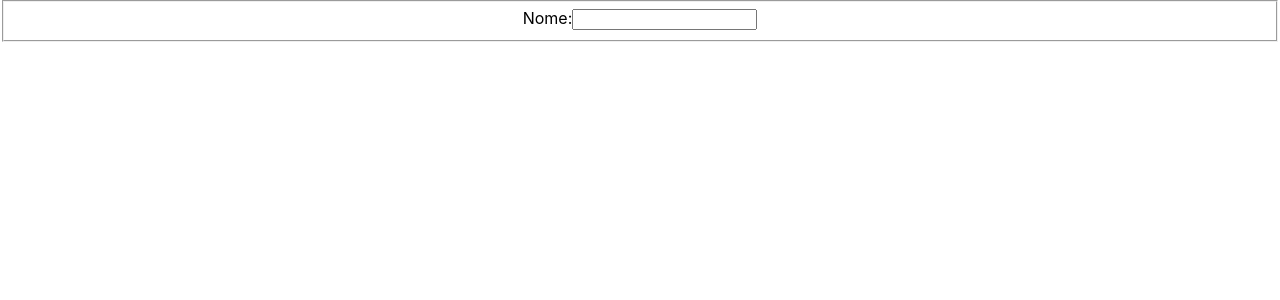
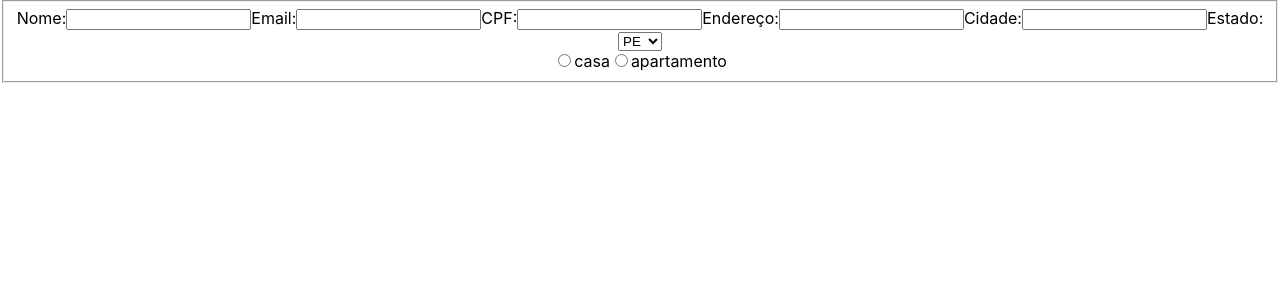
Before and after one commit to haronPrestes/Dojo-12.2, a React (Create React App) app: page / in a window 1280 px wide. Shown: the top 300 px of the page. Built offline with nearby package versions, Linux system fonts and the light colour scheme.

Commit message:
Trocando de pilotos

```diff
--- a/src/App.js
+++ b/src/App.js
@@ -5,10 +5,44 @@ function App() {
     <div className="App">
       <form>
         <fieldset>
-          <label>
+          <label htmlFor="name">
             Nome:
             <input type="text" id="name" name="name" maxLength="40"/>
           </label>
+          <label htmlFor="email">
+            Email:
+            <input type="email" id="email" name="email" maxLength="50" />
+          </label>
+          <label htmlFor="cpf">
+            CPF:
+            <input type="text" id="cpf" name="cpf"  maxLength="11"/>
+          </label>
+          <label htmlFor="address">
+            Endereço:
+            <input type="text" id="address" name="address"  maxLength="200"/>
+          </label>
+          <label htmlFor="city">
+            Cidade:
+            <input type="text" id="city" name="city"  maxLength="28"/>
+          </label>
+          <label htmlFor="state">
+            Estado:
+            <select name="state" id="state">
+              <option value="PE">PE</option>
+              <option value="MG">MG</option>
+              <option value="SP">SP</option>
+            </select>
+          </label>
+          <div className="housing-type">
+            <label htmlFor="house">
+              <input type="radio" id="house" name="house" value="house"/>
+              casa
+            </label>
+            <label htmlFor="apartment">
+              <input type="radio" id="apartment" name="apartment" value="apartment"/>
+              apartamento
+            </label>
+          </div>
         </fieldset>
       </form>
     </div>
```
Also changed, not shown: 1 other file (tests, documents, lock files or other folders).
